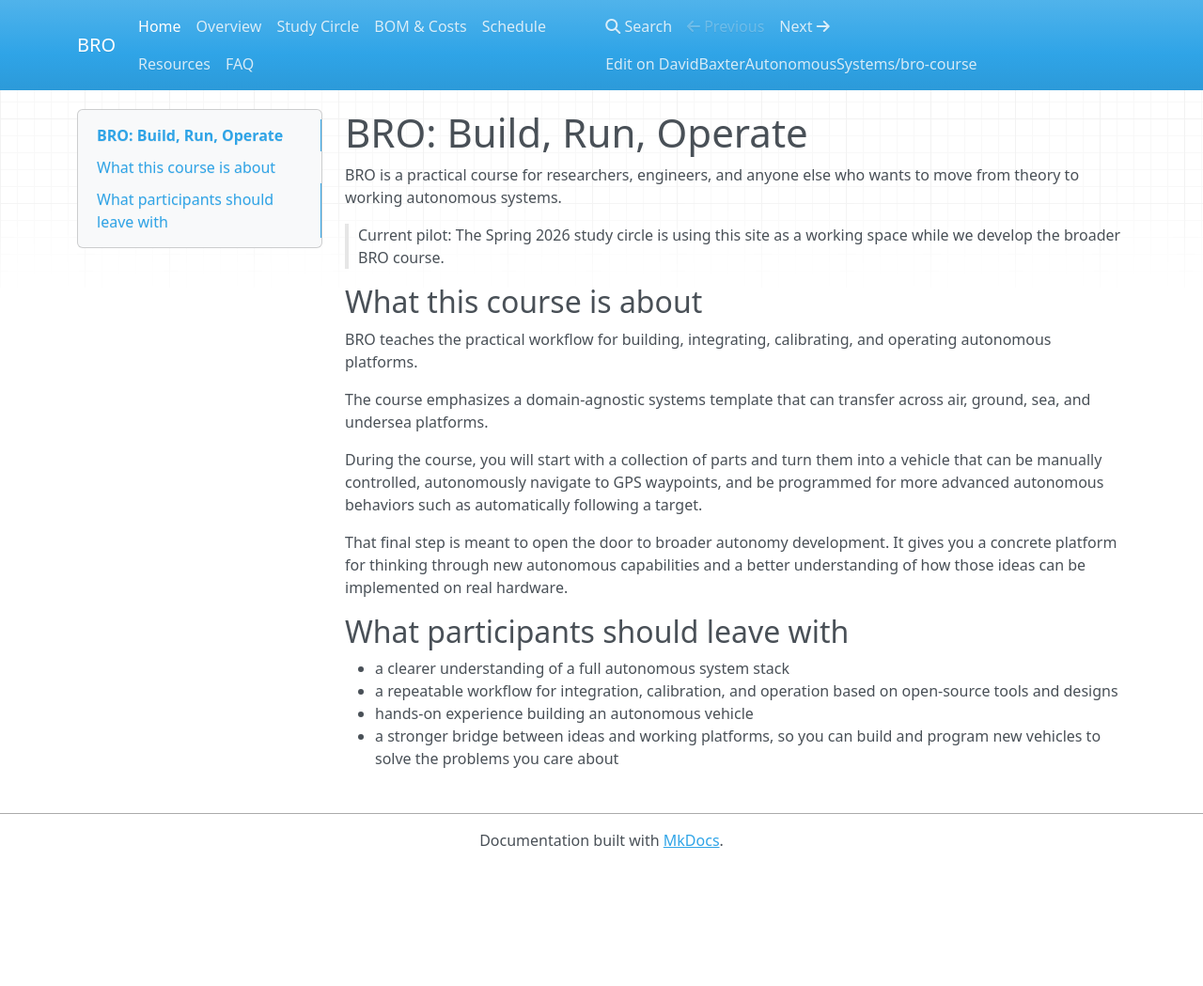
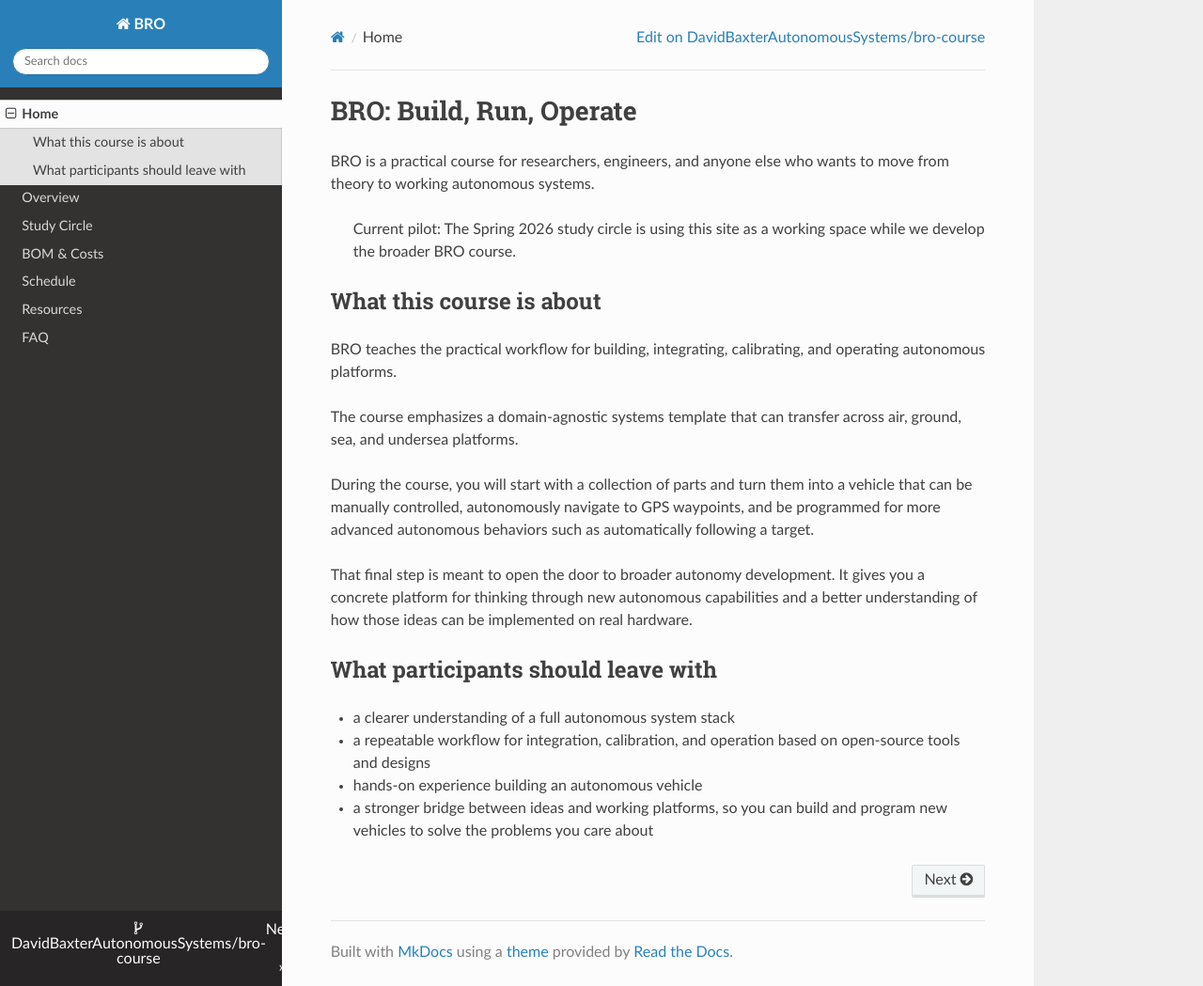
Before and after one commit to DavidBaxterAutonomousSystems/bro-course, an MkDocs documentation site: the page built from docs/index.md, in a window 1280 px wide and 1049 px high. Shown: the whole window at 94% size. Built offline with MkDocs 1.6.1, drawn with Linux system fonts in a browser that asks for light colours; nearby versions of some CDN libraries; some of the changed lines change nothing that is shown.

Commit message:
docs: switch site theme to readthedocs

```diff
--- a/mkdocs.yml
+++ b/mkdocs.yml
@@ -15,4 +15,5 @@ nav:
   - FAQ: faq.md
 
 theme:
-  name: mkdocs
+  # name: mkdocs
+  name: readthedocs
```
